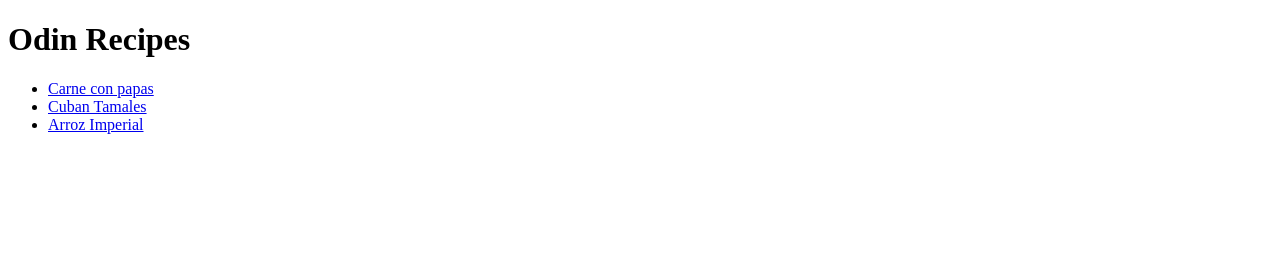
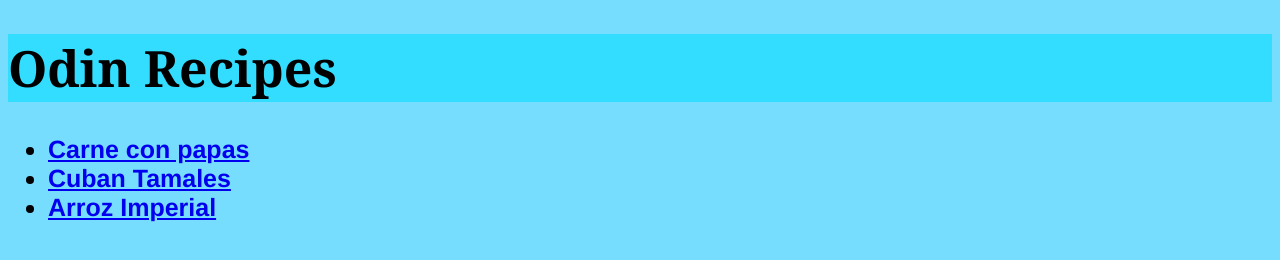
Before and after one commit to Davidgnr06/odin-recipes, a plain HTML site: page index.html in a window 1280 px wide. Drawn offline with Linux system fonts and the light colour scheme.

Commit message:
learning to use css

```diff
--- a/index.html
+++ b/index.html
@@ -3,14 +3,18 @@
 <head>
     <meta charset="UTF-8">
     <meta name="viewport" content="width=device-width, initial-scale=1.0">
+    <link rel="stylesheet" href="style.css">
     <title>Odin Recipes</title>
 </head>
 <body>
-    <h1>Odin Recipes</h1>
-    <ul>
-      <li><a href="recipes/carne-con-papas.html" rel="noreferrer" >Carne con papas</a></li>
-      <li><a href="recipes/cuban-tamales.html"  rel="noreferrer">Cuban Tamales </a></li>
-      <li><a href="recipes/arroz-imperial.html" rel="noreferrer">Arroz Imperial</a></li>
-    </ul>
+    <h1 class="axl">Odin Recipes</h1>
+
+      <ul class="slash">
+        <li ><a href="recipes/carne-con-papas.html" rel="noreferrer" >Carne con papas</a></li>
+        <li ><a href="recipes/cuban-tamales.html"  rel="noreferrer" >Cuban Tamales </a></li>
+        <li ><a href="recipes/arroz-imperial.html" rel="noreferrer" >Arroz Imperial</a></li>
+      </ul>
+
+
 </body>
 </html>
--- /dev/null
+++ b/style.css
@@ -0,0 +1,23 @@
+*{
+    background-color: #7df;
+}
+
+.axl{
+    background-color: #3df;
+    color: #000;
+    font-size: 50px;
+    font-family:Georgia, 'Times New Roman', Times, serif
+
+
+}
+.slash{
+       font-size: 25px;
+
+}
+
+p,ul,ol{
+    font-weight: bold;
+    font-family: 'Franklin Gothic Medium', 'Arial Narrow', Arial, sans-serif;
+
+}
+.duff{background-color: #999;}
```
Also changed, not shown: recipes/arroz-imperial.html (+6 -5 lines), recipes/carne-con-papas.html (+4 -1 lines), recipes/cuban-tamales.html (+2 -1 lines).
